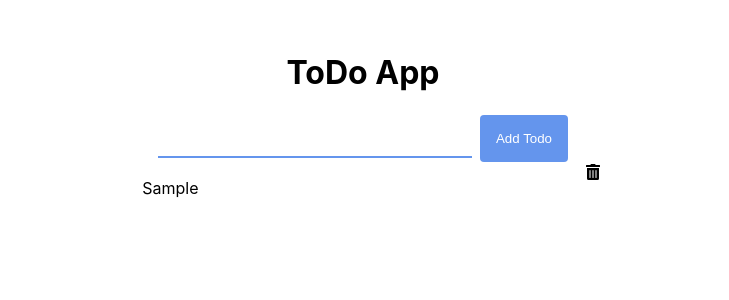
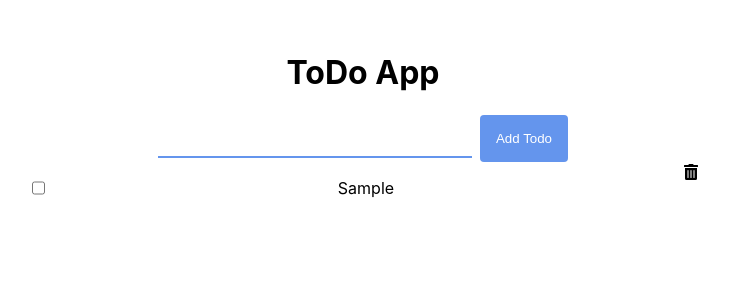
Before and after one commit to YaseenChauhan/todo-app, a React (Create React App) app: page / in a window 1280 px wide. Both pictures are taken after typing "Sample" into the empty fields and a click on the button "Add Todo". Shown: the top 300 px of the page, without its empty margins (277-1006 px from the left). Built offline with nearby package versions, Linux system fonts and the light colour scheme.

Commit message:
add checkbox to show completed todo

```diff
--- a/src/components/ToDo.js
+++ b/src/components/ToDo.js
@@ -5,13 +5,14 @@ import DeleteTodo from '../containers/RemoveTodo'
 // import { faTrashAlt } from '@fortawesome/free-solid-svg-icons'
 // import { faPencilAlt } from '@fortawesome/free-solid-svg-icons'
 
-const Todo = ({ onClick, completed, text, id }) => (
+const Todo = ({ onChange, completed, text, id }) => (
   <div className="todo">
+	<input type="checkbox" checked={completed} onChange={onChange} />
     <div
-		onClick={onClick}
-		style={{
-			textDecoration: completed ? 'line-through' : 'none'
-		}}
+		// onClick={onClick}
+		// style={{
+		// 	textDecoration: completed ? 'line-through' : 'none'
+		// }}
 		className='todo-item'
     >
       	{text}
--- a/src/components/ToDoList.js
+++ b/src/components/ToDoList.js
@@ -4,12 +4,12 @@ import Todo from './ToDo'
 
 const TodoList = ({ todos, toggleTodo }) => (
   <div>
+    {console.log(todos)}
     {todos.map(todo =>
       <Todo
         key={todo.id}
         {...todo}
-        onClick={() => toggleTodo(todo.id)}
-        id={todo.id}
+        onChange={() => toggleTodo(todo.id)}
       />
     )}
   </div>
```
